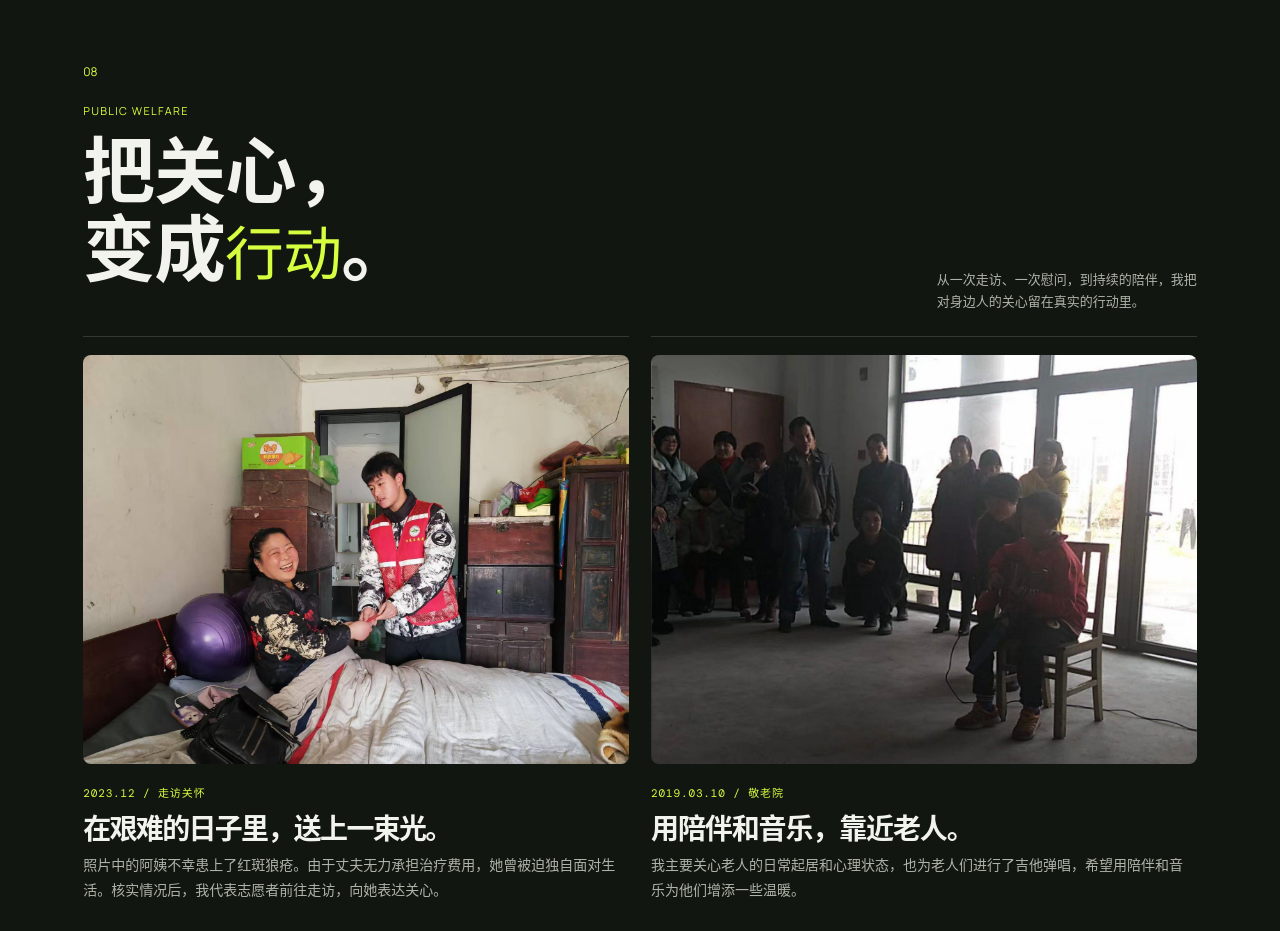
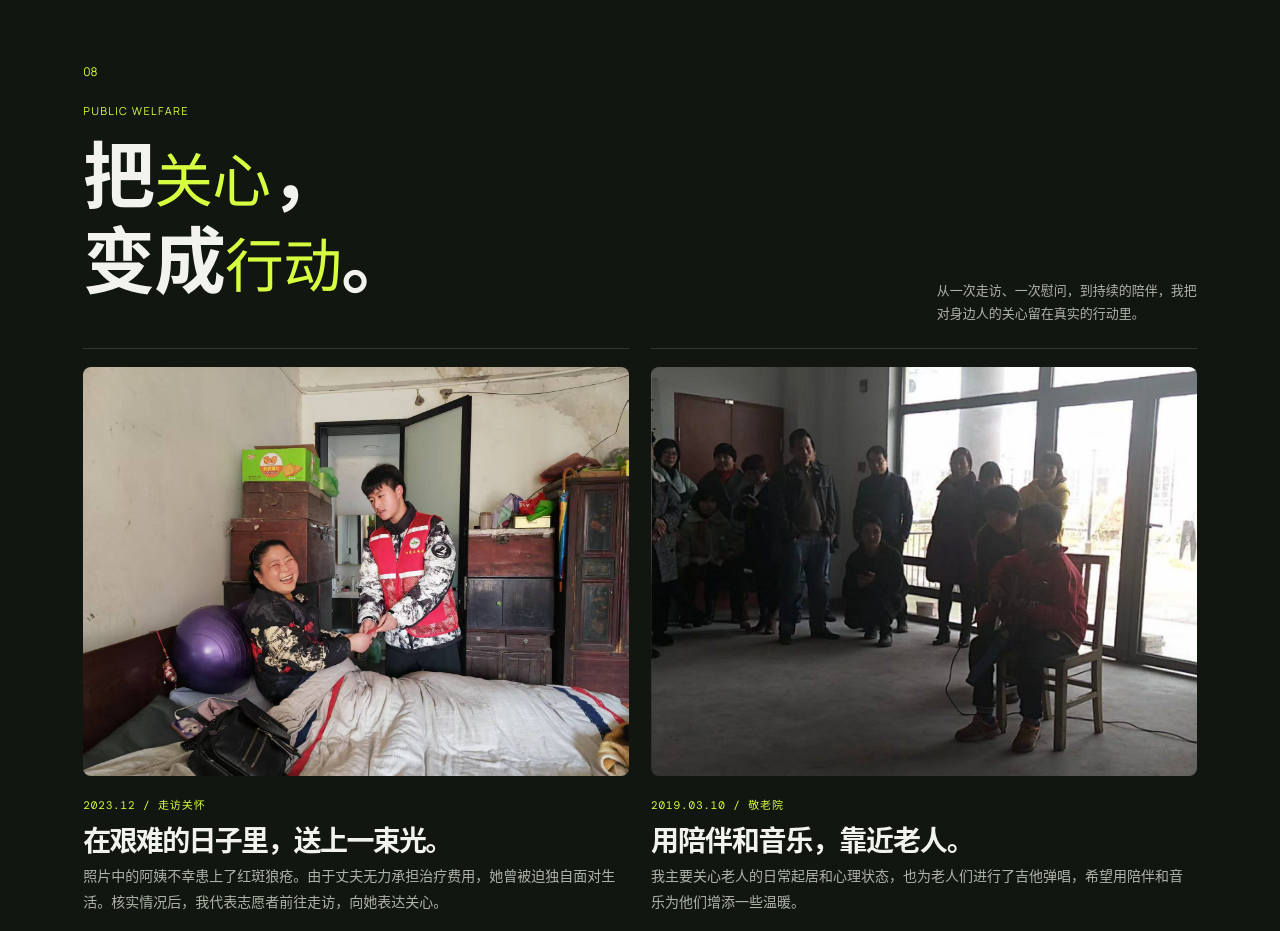
Before and after one commit to 1nny2/nny0226, a React (Vite) app: page / in a window 1280 px wide. Shown: the part 9760-10691 px from the top of the page. Built offline with nearby package versions, Linux system fonts and the light colour scheme.

Commit message:
Clarify welfare section title emphasis

```diff
--- a/src/main.jsx
+++ b/src/main.jsx
@@ -36,7 +36,7 @@ function App(){
    <section className="section growth" id="sports"><div className="section-no">05</div><div className="growth-heading"><h2><em>运动</em>让我保持<br/>年轻。</h2><p>我喜欢在不同运动里找到自己的节奏：篮球的组织、跑步的独处、羽毛球的陪伴、乒乓球的学习，以及骑行中的协作。</p></div><div className="growth-layout"><article className="growth-feature"><span className="growth-index">01</span><div className="growth-feature-copy"><small>最擅长 / TEAM SPORT</small><h3>篮球</h3><p>我享受在篮球场上进行组织和传导，当指挥官的感觉超棒的，就像你在掌控着这场比赛；定点投射让我把注意力集中在篮筐。</p></div><b className="growth-watermark">篮</b><strong className="growth-label">BASKETBALL</strong></article><div className="growth-list">{[['02','羽毛球','偶尔参与','这可以是一项竞技运动、也可以是一项陪伴运动，很明显，我更倾向于后者，哈哈，但陪伴的人呢，我想……'],['03','跑步','一种习惯','我喜欢戴上耳机、穿上运动鞋在田径场上肆意奔跑，可以快，可以慢，这都取决于你当下的心情，但一旦开始，世界就只剩下我和音乐，亦或是身后扬起的尘土。'],['04','乒乓球','国球——得学','我会在乒乓球场上被人打爆，那又如何，至少被虐到了……'],['05','骑行','组团参与','一个人的骑行可能是无聊的，但一群人呢？它会带来欢乐与协作，我们会在乳酸中加深羁绊。']].map(([n,title,attitude,desc])=><article className="growth-row" key={title}><span>{n}</span><div className="growth-row-title"><h3>{title}</h3><small>{attitude}</small></div><p>{desc}</p><i>↗</i></article>)}</div></div></section>
    <section className="section music" id="music"><div className="section-no">06</div><div className="music-heading"><h2><em>音乐</em>让我<br/>律动青春。</h2><p>我有吉他的特长。这里放着我会反复练习的歌，也记录着成长里那些需要被留住的旋律。</p></div><div className="music-layout"><article className="music-feature-card"><span className="music-performance-index">01</span><div className="music-performance"><small>现场演出 / GUITAR PERFORMANCE</small><h3>吉他表演</h3><p>把熟悉的旋律弹成属于自己的现场。</p></div><b className="music-watermark">♪</b><strong className="music-label">GUITAR PERFORMANCE</strong></article><div className="song-list">{songs.map((s,i)=><div key={s}><span>0{i+1}</span><b>{s}</b><small>吉他弹唱</small></div>)}</div></div></section>
    <section className="section alma-mater" id="alma-mater"><div className="section-no">07</div><div className="alma-mater-head"><h2><em>母校</em>是我的<br/><em>港湾。</em></h2><p>那些被学校记录下来的时刻，也成为我继续向前时可以回望的来处。</p></div><div className="alma-mater-grid"><div className="alma-articles"><a className="alma-card" href="https://mp.weixin.qq.com/s/ga-z0F18-fhAWvnJS8zrpg" target="_blank" rel="noreferrer"><span>天台中学 / 公众号文章</span><h3>庆祝天台中学<br/>120周年</h3><p>回到熟悉的校园，看看一所百年学校如何走过新的里程。</p><strong>阅读文章 ↗</strong></a><a className="alma-card" href="https://mp.weixin.qq.com/s/jO60nGvw5a_HDlgO3gWZQA" target="_blank" rel="noreferrer"><span>平桥镇中学 / 公众号报道</span><h3>平桥镇中学<br/>关于我的报道</h3><p>一篇来自母校的记录，保存我曾经参与和成长的片段。</p><strong>阅读文章 ↗</strong></a></div><article className="alma-letter-card"><span>LETTER / 给母校的话</span><h3>我想对母校说</h3><div className="alma-letter-preview">{almaLetters.map((letter,i)=><a key={letter.title} href={i===0?'?letter=tiantai':'?letter=pingqiao'}><b>{letter.title}</b><p>{letter.preview}</p><strong>进入这封信 ↗</strong></a>)}</div></article></div></section>
-   <section className="section welfare" id="welfare"><div className="section-no">08</div><div className="section-head row"><div><p className="eyebrow">PUBLIC WELFARE</p><h2>把关心，<br/>变成<em>行动</em>。</h2></div><p>从一次走访、一次慰问，到持续的陪伴，我把对身边人的关心留在真实的行动里。</p></div><div className="welfare-grid"><article className="welfare-feature"><div className="welfare-feature-image"><img src={A+'welfare-lupus.jpg'} alt="走访红斑狼疮患者"/></div><div className="welfare-feature-copy"><span>2023.12 / 走访关怀</span><h3>在艰难的日子里，送上一束光。</h3><p>照片中的阿姨不幸患上了红斑狼疮。由于丈夫无力承担治疗费用，她曾被迫独自面对生活。核实情况后，我代表志愿者前往走访，向她表达关心。</p></div></article><article className="welfare-card"><img src={A+'welfare-elder-performance.jpg'} alt="在敬老院为老人吉他弹唱"/><div><span>2019.03.10 / 敬老院</span><h3>用陪伴和音乐，靠近老人。</h3><p>我主要关心老人的日常起居和心理状态，也为老人们进行了吉他弹唱，希望用陪伴和音乐为他们增添一些温暖。</p></div></article><article className="welfare-card"><img src={A+'welfare-grandma-2023.jpg'} alt="走访小脑萎缩奶奶"/><div><span>持续走访 / 小脑萎缩奶奶</span><h3>把一次关心，变成持续记录。</h3><p>她的儿子因病英年早逝，后来只剩下她与75岁的老伴相依为命。我每年都会固定走访两次，这里选取了其中一部分照片作为记录。</p></div></article><article className="welfare-card"><img src={A+'welfare-pandemic.jpg'} alt="疫情期间负责现场人员指引"/><div><span>疫情期间 / 现场志愿服务</span><h3>在现场，做好每一次引导。</h3><p>疫情期间，我负责现场人员指引，协助维持秩序，让每一位到场的人都能更顺利地完成流程。</p></div></article></div></section>
+   <section className="section welfare" id="welfare"><div className="section-no">08</div><div className="section-head row"><div><p className="eyebrow">PUBLIC WELFARE</p><h2>把<em>关心</em>，<br/>变成<em>行动</em>。</h2></div><p>从一次走访、一次慰问，到持续的陪伴，我把对身边人的关心留在真实的行动里。</p></div><div className="welfare-grid"><article className="welfare-feature"><div className="welfare-feature-image"><img src={A+'welfare-lupus.jpg'} alt="走访红斑狼疮患者"/></div><div className="welfare-feature-copy"><span>2023.12 / 走访关怀</span><h3>在艰难的日子里，送上一束光。</h3><p>照片中的阿姨不幸患上了红斑狼疮。由于丈夫无力承担治疗费用，她曾被迫独自面对生活。核实情况后，我代表志愿者前往走访，向她表达关心。</p></div></article><article className="welfare-card"><img src={A+'welfare-elder-performance.jpg'} alt="在敬老院为老人吉他弹唱"/><div><span>2019.03.10 / 敬老院</span><h3>用陪伴和音乐，靠近老人。</h3><p>我主要关心老人的日常起居和心理状态，也为老人们进行了吉他弹唱，希望用陪伴和音乐为他们增添一些温暖。</p></div></article><article className="welfare-card"><img src={A+'welfare-grandma-2023.jpg'} alt="走访小脑萎缩奶奶"/><div><span>持续走访 / 小脑萎缩奶奶</span><h3>把一次关心，变成持续记录。</h3><p>她的儿子因病英年早逝，后来只剩下她与75岁的老伴相依为命。我每年都会固定走访两次，这里选取了其中一部分照片作为记录。</p></div></article><article className="welfare-card"><img src={A+'welfare-pandemic.jpg'} alt="疫情期间负责现场人员指引"/><div><span>疫情期间 / 现场志愿服务</span><h3>在现场，做好每一次引导。</h3><p>疫情期间，我负责现场人员指引，协助维持秩序，让每一位到场的人都能更顺利地完成流程。</p></div></article></div></section>
    <section className="section skills" id="skills"><div className="section-no">09</div><div className="section-head"><p className="eyebrow">DIRECTIONS</p><h2>我正在增强的<br/><em>四个方向</em>。</h2></div><div className="skills-grid">{[['01','单片机等硬件的开发','从 C 语言、电路基础开始，理解一个想法如何进入真实世界。'],['02','视频交互与数据拟合','对视觉、动作和数据之间的关系保持好奇，持续尝试。'],['03','AI 学习','把 AI 当成一起写代码、做产品和调试想法的搭档。'],['04','项目与团队协作','从班级事务到公益项目，负责沟通、推进和落地。']].map(x=><article key={x[0]}><span>{x[0]}</span><h3>{x[1]}</h3><p>{x[2]}</p><i>↗</i></article>)}</div></section>
    <section className="contact" id="contact"><div className="contact-main"><div className="contact-copy"><p className="eyebrow">LET'S KEEP IN TOUCH</p><h2>欢迎交流，<br/>剩下的成长路，<em>一起走。</em></h2><div className="contact-links"><a href="tel:18006868105">180 0686 8105 ↗</a><span>QQ 953452979</span></div></div><figure className="contact-qr"><img src={A+'vx-qrcode.jpg'} alt="微信二维码"/><figcaption>扫码添加我为朋友</figcaption></figure></div><footer><span>倪诺越 / NINYUE</span><span>安徽大学 · 电子信息工程</span><span>© 2026</span></footer></section>
   </main>
```
